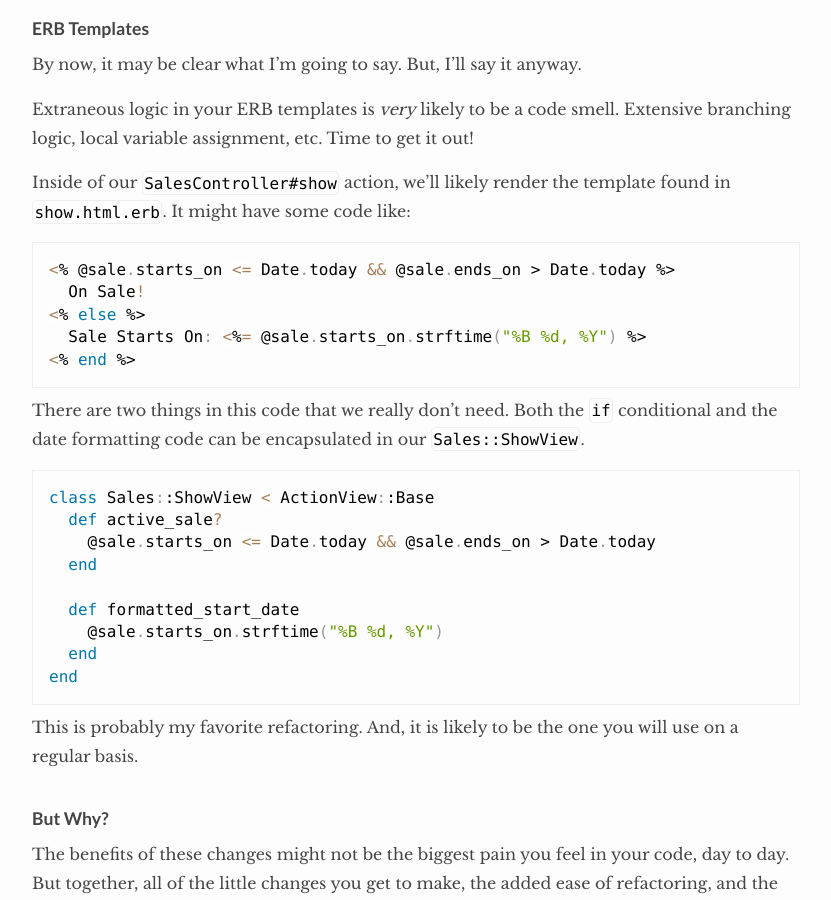
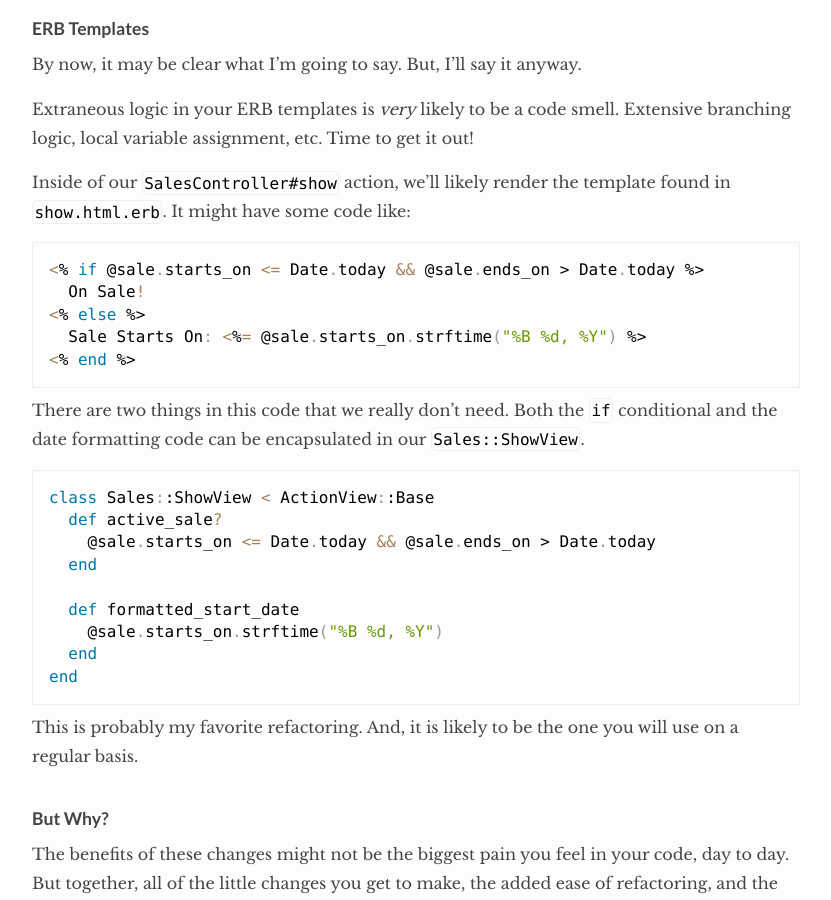
Before and after one commit to growingdevs/growingdevs.github.io, a Jekyll site: the page built from _posts/2014-01-29-refactoring-rails-views-with-simplest-view.md, in a window 1280 px wide and 900 px high, scrolled down 3297 px. Shown: the whole window, without its empty margins (224-1055 px from the left). Built offline with Jekyll 4.4.1, drawn with Linux system fonts in a browser that asks for light colours; Markdown is read by kramdown in place of the engine named in the settings.

Commit message:
add missing "if" to show.html.erb code sample

```diff
--- a/_posts/2014-01-29-refactoring-rails-views-with-simplest-view.md
+++ b/_posts/2014-01-29-refactoring-rails-views-with-simplest-view.md
@@ -113,7 +113,7 @@ Extraneous logic in your ERB templates is _very_ likely to be a code smell. Exte
 
 Inside of our `SalesController#show` action, we'll likely render the template found in `show.html.erb`. It might have some code like:
 
-<pre><code class='language-ruby'>&lt;% @sale.starts_on &lt;= Date.today &amp;&amp; @sale.ends_on > Date.today %&gt;
+<pre><code class='language-ruby'>&lt;% if @sale.starts_on &lt;= Date.today &amp;&amp; @sale.ends_on > Date.today %&gt;
   On Sale!
 &lt;% else %&gt;
   Sale Starts On: &lt;%= @sale.starts_on.strftime("%B %d, %Y") %&gt;
```
